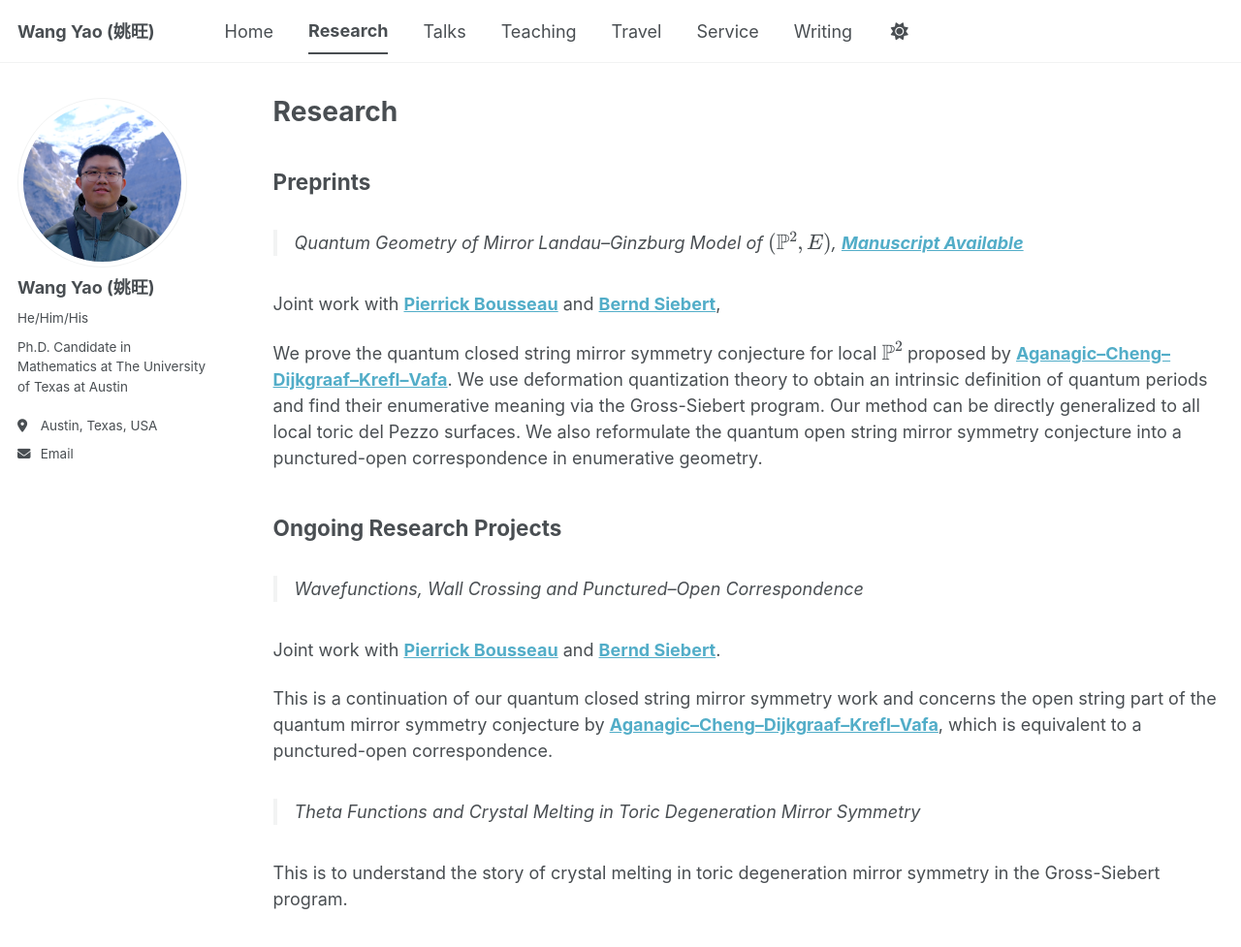
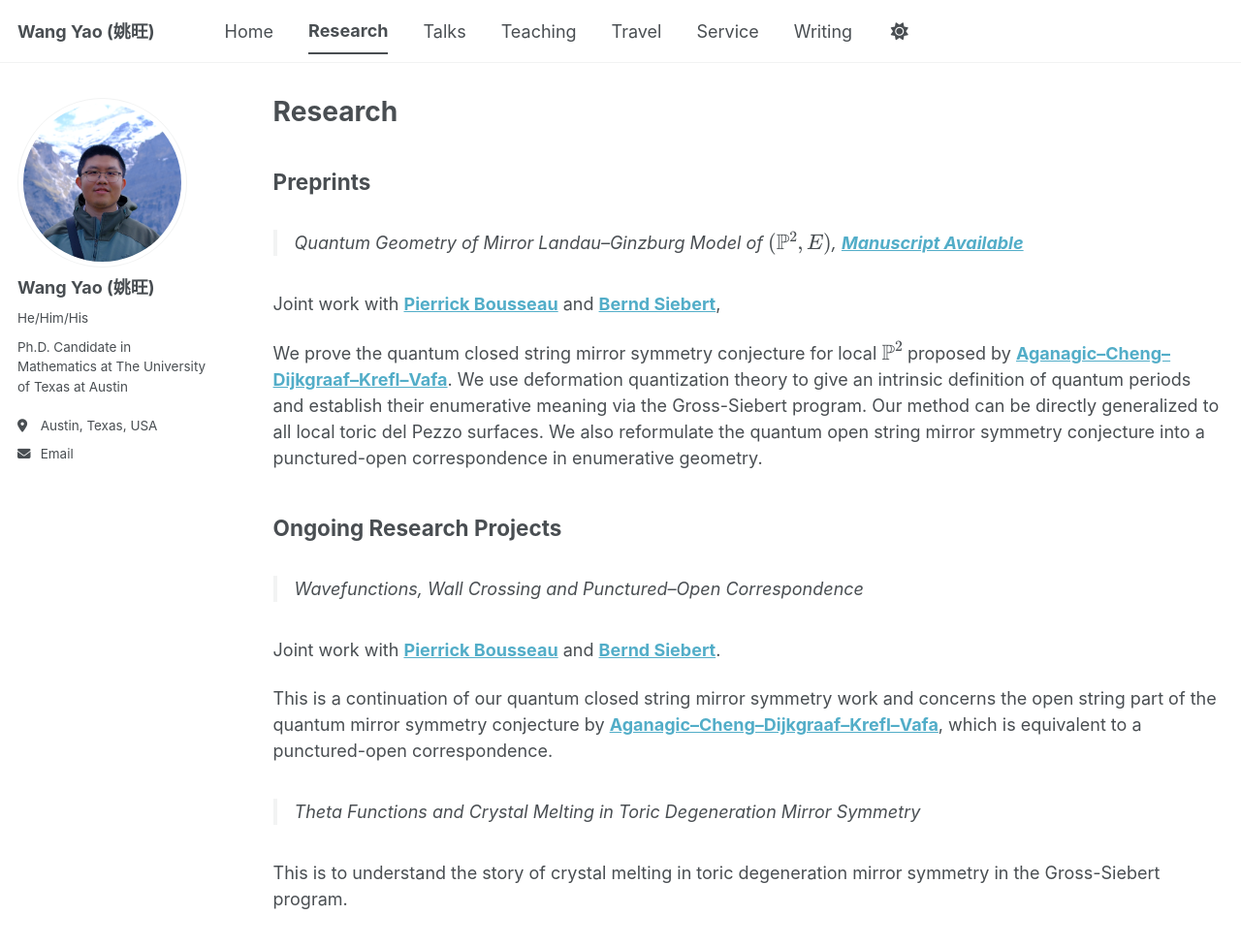
Before and after one commit to yaowang0604-git/yaowang0604-git.github.io, a Jekyll site: the page built from _pages/research.md, in a window 1280 px wide and 1000 px high. Shown: the top 977 px of the window at 97% size. Built offline with Jekyll 4.4.1, drawn with Linux system fonts in a browser that asks for light colours; a style sheet for code colours, icons or effects is not loaded.

Commit message:
Update research.md

```diff
--- a/_pages/research.md
+++ b/_pages/research.md
@@ -10,7 +10,7 @@ author_profile: true
 
 Joint work with **[Pierrick Bousseau](https://www.maths.ox.ac.uk/people/pierrick.bousseau)** and **[Bernd Siebert](https://web.ma.utexas.edu/users/siebert/)**,
 
-We prove the quantum closed string mirror symmetry conjecture for local $\mathbb{P}^2$ proposed by **[Aganagic–Cheng–Dijkgraaf–Krefl–Vafa](https://link.springer.com/article/10.1007/JHEP11(2012)019)**. We use deformation quantization theory to obtain an intrinsic definition of quantum periods and find their enumerative meaning via the Gross-Siebert program. Our method can be directly generalized to all local toric del Pezzo surfaces. We also reformulate the quantum open string mirror symmetry conjecture into a punctured-open correspondence in enumerative geometry.
+We prove the quantum closed string mirror symmetry conjecture for local $\mathbb{P}^2$ proposed by **[Aganagic–Cheng–Dijkgraaf–Krefl–Vafa](https://link.springer.com/article/10.1007/JHEP11(2012)019)**. We use deformation quantization theory to give an intrinsic definition of quantum periods and establish their enumerative meaning via the Gross-Siebert program. Our method can be directly generalized to all local toric del Pezzo surfaces. We also reformulate the quantum open string mirror symmetry conjecture into a punctured-open correspondence in enumerative geometry.
 
 ## Ongoing Research Projects
 
```
